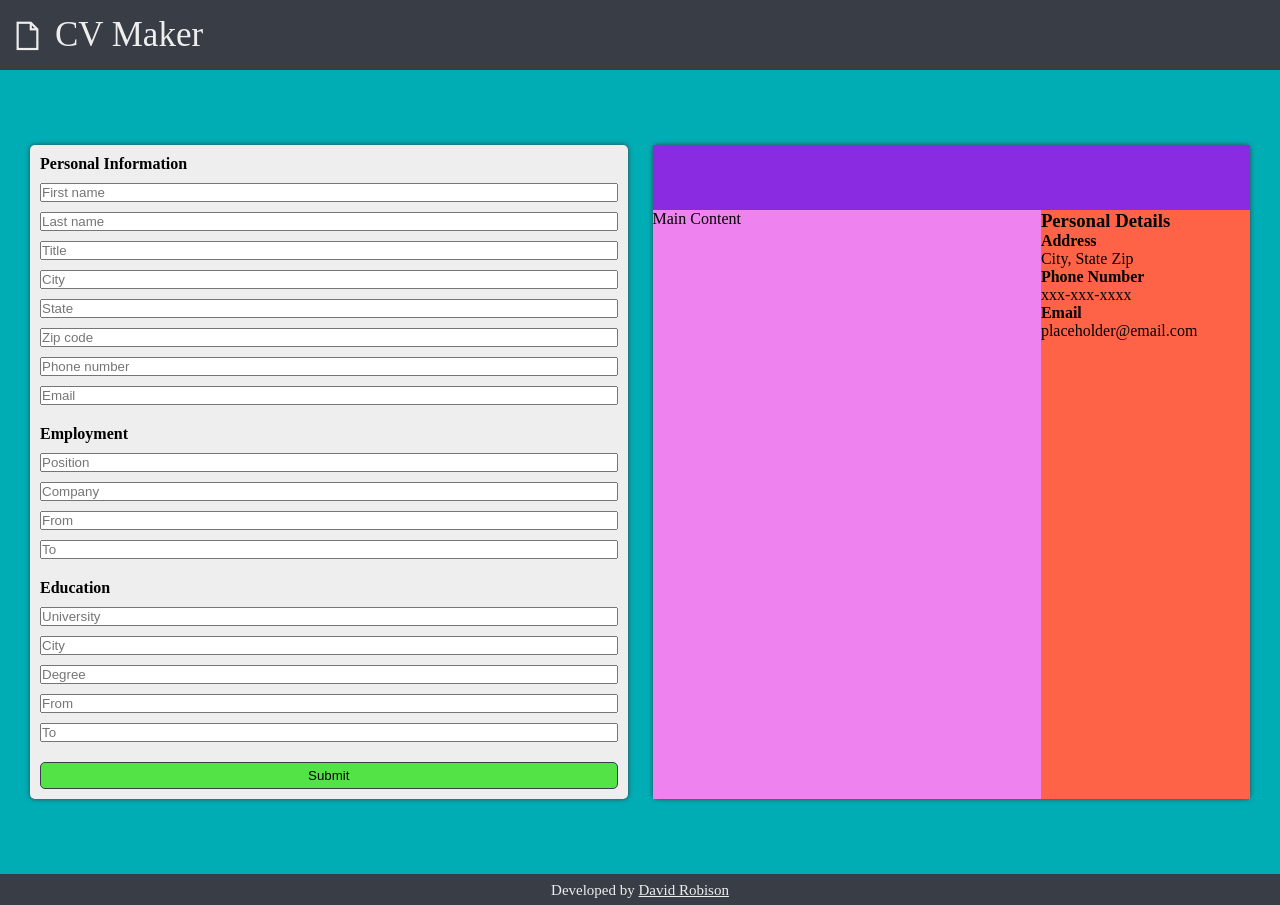
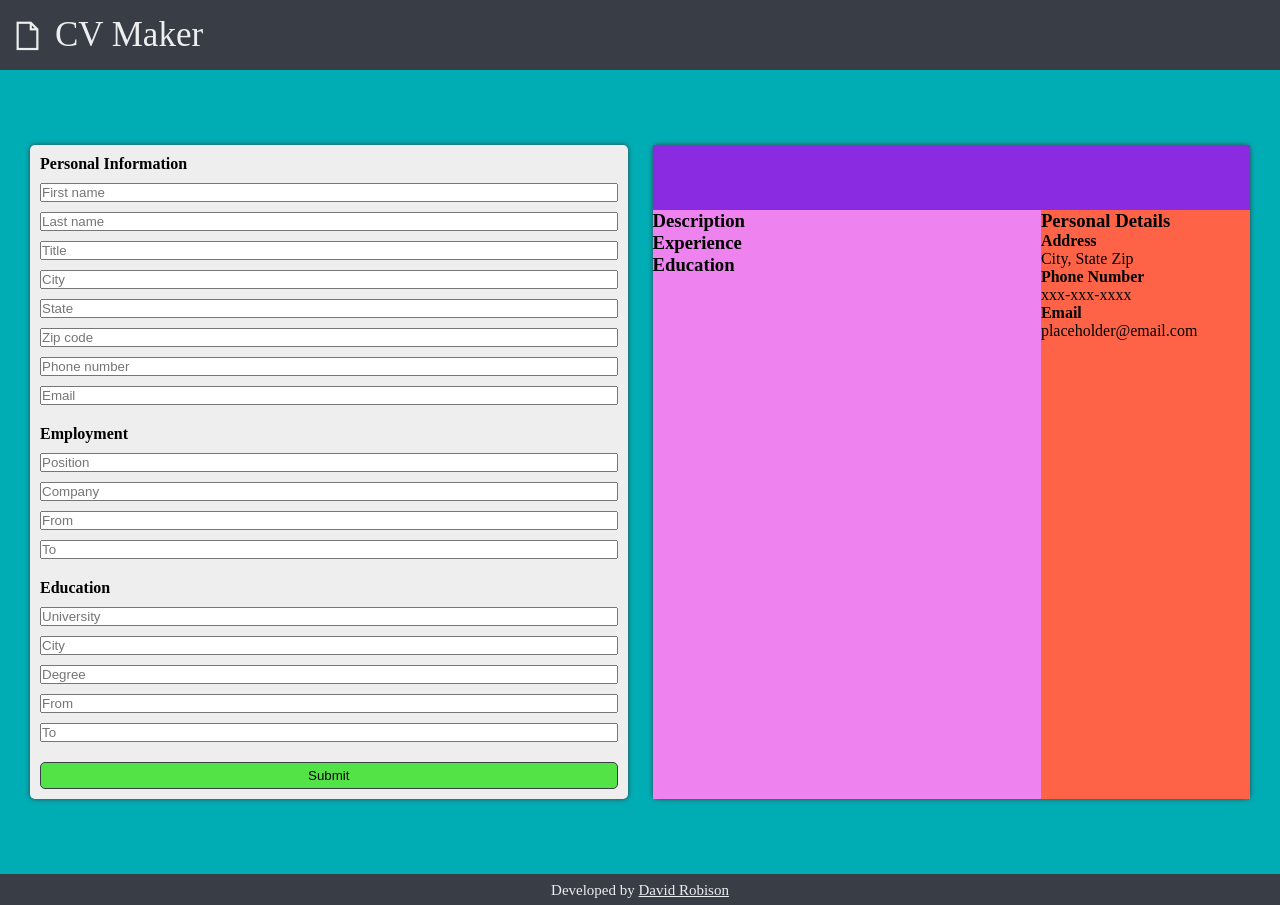
Before and after one commit to robisonwebdev/CV-Application, a React (Create React App) app: page / in a window 1280 px wide. Built offline with nearby package versions, Linux system fonts and the light colour scheme.

Commit message:
Added 3 divs within mainInfo. Gave each div an h3 with text

```diff
--- a/src/components/PreviewMainInfo.js
+++ b/src/components/PreviewMainInfo.js
@@ -7,7 +7,17 @@ class PreviewMainInfo extends Component {
 
     render() {
         return (
-            <div id="mainInfo">Main Content</div>
+            <div id="mainInfo">
+                <div>
+                    <h3>Description</h3>
+                </div>
+                <div>
+                    <h3>Experience</h3>
+                </div>
+                <div>
+                    <h3>Education</h3>
+                </div>
+            </div>
         );
     }
 }
```
